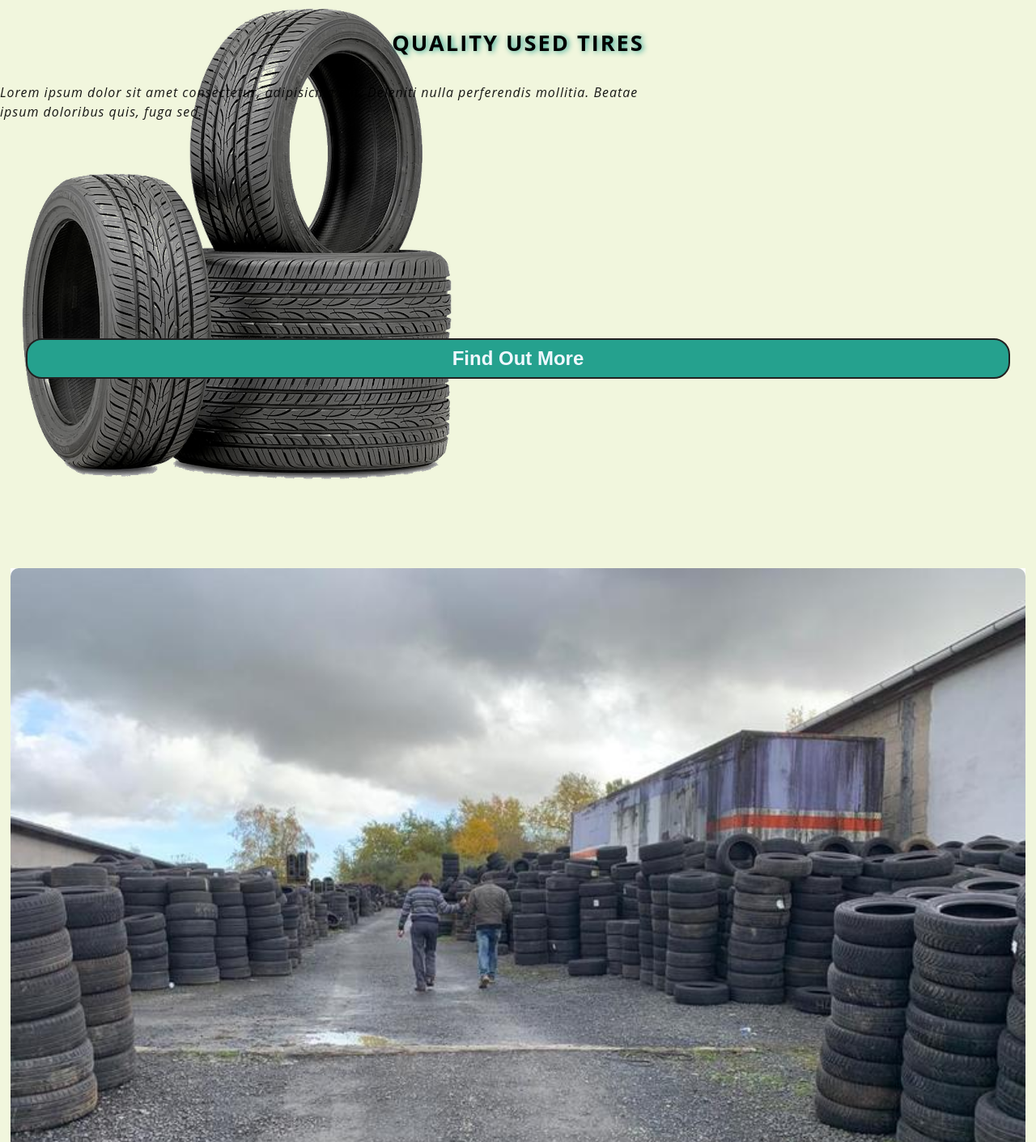
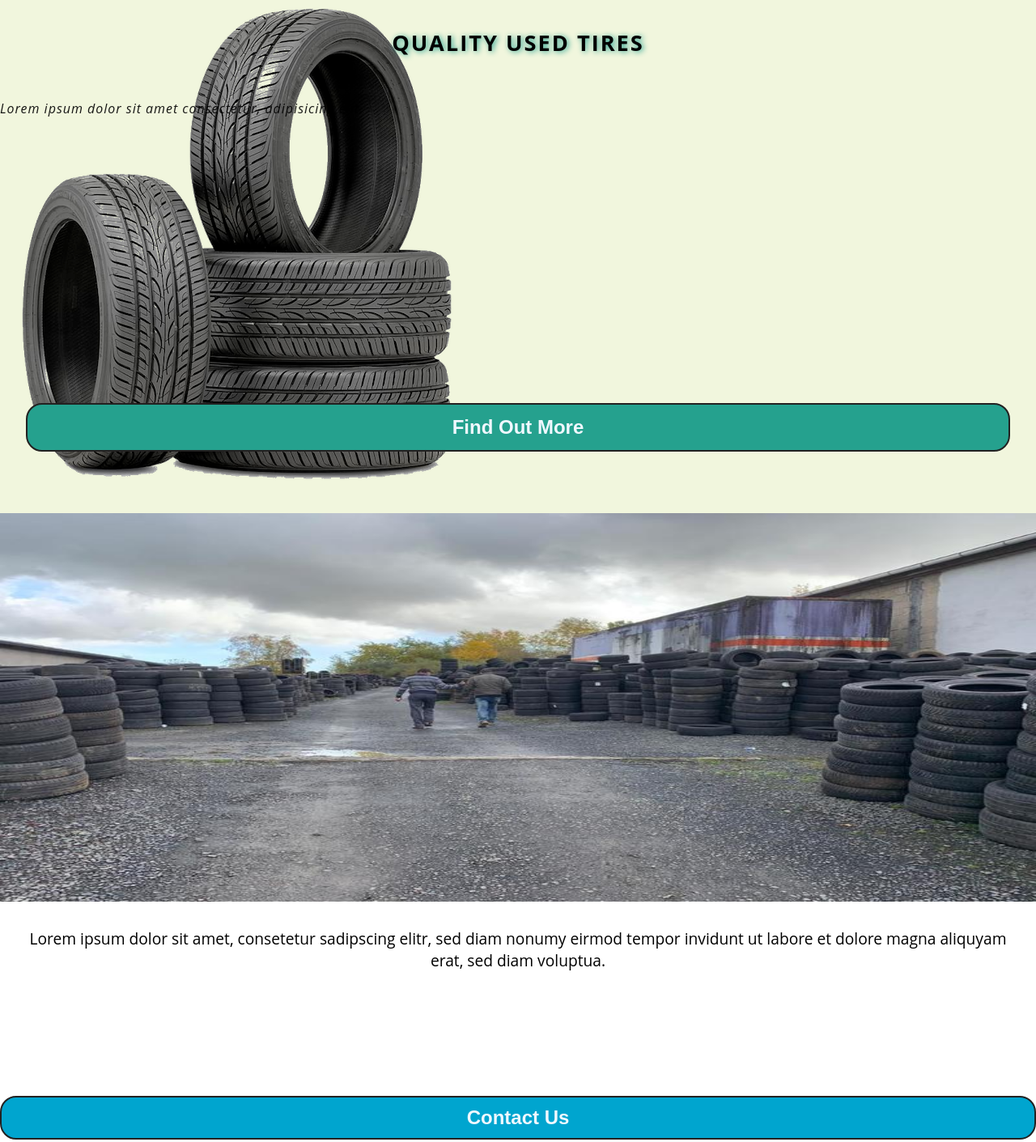
Before and after one commit to James-P-Boyle/Export-Tires, a plain HTML site: page index.html in a window 1280 px wide. Shown: the part 83-1494 px from the top of the page at 81% size. Drawn offline with Linux system fonts and the light colour scheme.

Commit message:
Repair grid

```diff
--- a/index.html
+++ b/index.html
@@ -23,10 +23,7 @@
     <section id="hero">
       <img src="images/hero.png" alt="Tires" />
       <h1>QUALITY USED TIRES</h1>
-      <p>
-        Lorem ipsum dolor sit amet consectetur, adipisicing elit. Deleniti nulla
-        perferendis mollitia. Beatae ipsum doloribus quis, fuga sed.
-      </p>
+      <p>Lorem ipsum dolor sit amet consectetur, adipisicing elit.</p>
       <button class="cta">Find Out More</button>
     </section>
 
--- a/style.css
+++ b/style.css
@@ -49,7 +49,7 @@ li:hover {
 /* HERO */
 #hero {
   display: grid;
-  grid-template: repeat(7, 1fr) / repeat(6, 1fr);
+  grid-template: repeat(5, 1fr) / repeat(6, 1fr);
   margin: auto;
   position: relative;
   overflow-x: hidden;
@@ -76,7 +76,7 @@ li:hover {
 }
 
 #hero .cta {
-  grid-area: -4 / -7 / -3 / -1;
+  grid-area: 5 / 1 / 7 / 7;
 }
 
 .cta {
@@ -116,18 +116,18 @@ li:hover {
 #about-us {
   display: flex;
   flex-direction: column;
-
-  width: 98%;
   background-color: white;
-  margin: 0 auto;
+  margin: 2rem auto;
+  height: 100vh;
 }
 #about-us img {
-  border-radius: 10px;
+  height: 60%;
 }
 #about-us p {
-  padding: 3rem 1rem;
+  padding: 2rem 1rem;
   font-size: 1.2rem;
   text-align: center;
+  height: 30%;
 }
 
 /* CARD SECTION */
```
